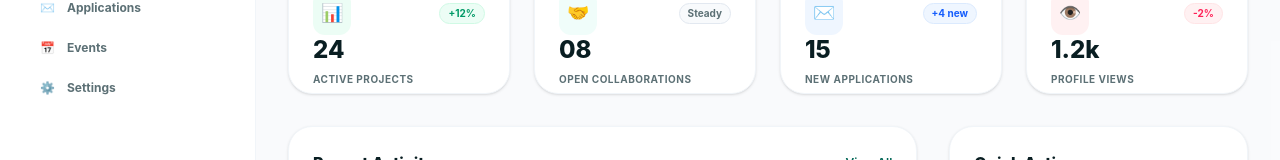
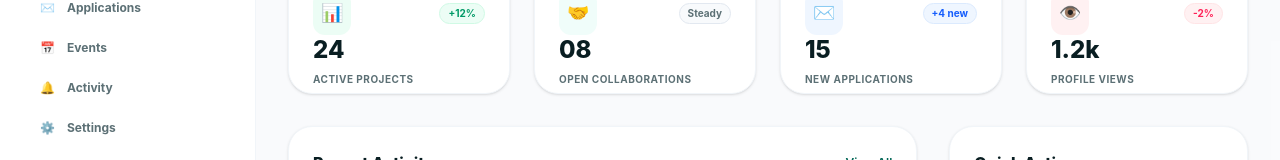
Before and after one commit to Winney360/Guild_Code_Community_Hub, a React (Vite) app in the folder client/: page /dashboard in a window 1280 px wide. Shown: the part 214-374 px from the top of the page. Built offline with nearby package versions, Linux system fonts and the light colour scheme; no server answers.

Commit message:
feat: append Activity tab to sidebar navigation menu in DashboardLayout

```diff
--- a/client/src/layouts/DashboardLayout.tsx
+++ b/client/src/layouts/DashboardLayout.tsx
@@ -36,6 +36,7 @@ export const DashboardLayout: React.FC = () => {
     if (path.includes('/dashboard/events/new')) return 'Create Event';
     if (path.includes('/dashboard/events/edit')) return 'Edit Event';
     if (path.includes('/dashboard/events')) return 'Event Management';
+    if (path.includes('/dashboard/activity')) return 'Notifications';
     if (path.includes('/dashboard/settings')) return 'Settings';
     return 'Overview';
   };
@@ -73,6 +74,9 @@ export const DashboardLayout: React.FC = () => {
             </Link>
             <Link to="/dashboard/events" className={linkClass('/dashboard/events')}>
               <span>📅</span> Events
+            </Link>
+            <Link to="/dashboard/activity" className={linkClass('/dashboard/activity')}>
+              <span>🔔</span> Activity
             </Link>
             <Link to="/dashboard/settings" className={linkClass('/dashboard/settings')}>
               <span>⚙️</span> Settings
```
